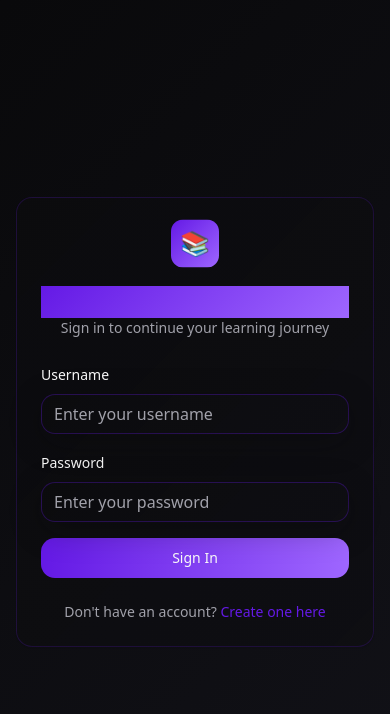
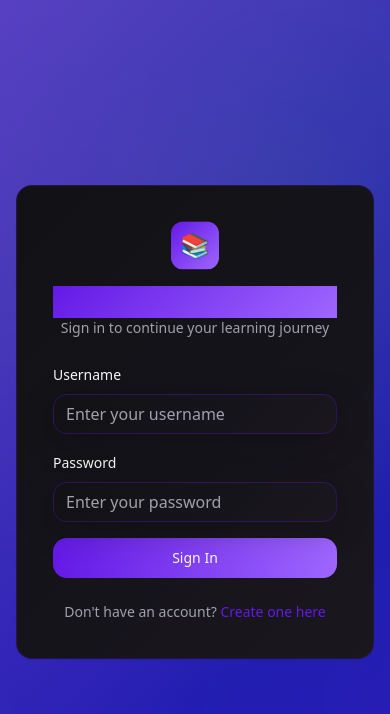
Before and after one commit to SyedDanish6897/scholar-streak, a React (Vite) app: page / in a window 390 px wide. Shown: the top 714 px of the page. Built offline with nearby package versions, Linux system fonts and the light colour scheme; the HTML template or start-up script is replaced by a standard one.

Commit message:
Refine animations and styling

```diff
--- a/src/components/dashboard/BadgeDisplay.tsx
+++ b/src/components/dashboard/BadgeDisplay.tsx
@@ -9,7 +9,7 @@ export const BadgeDisplay = ({ badges }: BadgeDisplayProps) => {
   const totalBadges = badges.length;
 
   return (
-    <div className="glass-card p-6 space-y-4">
+    <div className="glass-card p-4 md:p-6 space-y-4 animate-slide-in-right hover-glow">
       <div className="flex items-center justify-between">
         <div>
           <h3 className="text-lg font-semibold text-white">Achievements</h3>
@@ -20,7 +20,7 @@ export const BadgeDisplay = ({ badges }: BadgeDisplayProps) => {
         <div className="text-2xl animate-glow">🏆</div>
       </div>
 
-      <div className="grid grid-cols-2 gap-3">
+      <div className="grid grid-cols-2 lg:grid-cols-4 gap-2 md:gap-3">
         {badges.map((badge) => (
           <div
             key={badge.id}
--- a/src/components/dashboard/StreakCounter.tsx
+++ b/src/components/dashboard/StreakCounter.tsx
@@ -6,7 +6,7 @@ interface StreakCounterProps {
 
 export const StreakCounter = ({ user }: StreakCounterProps) => {
   return (
-    <div className="glass-card p-6 space-y-4">
+    <div className="glass-card p-4 md:p-6 space-y-4 animate-slide-up hover-glow">
       <div className="flex items-center justify-between">
         <div>
           <h3 className="text-lg font-semibold text-white">Study Streak</h3>
@@ -14,7 +14,7 @@ export const StreakCounter = ({ user }: StreakCounterProps) => {
             {user.streak === 0 ? 'Start your streak today!' : 'Days in a row'}
           </p>
         </div>
-        <div className={`text-3xl ${user.streak > 0 ? 'streak-flame' : ''}`}>
+        <div className={`text-3xl ${user.streak > 0 ? 'animate-pulse-slow animate-wobble' : 'animate-pulse-slow'}`}>
           🔥
         </div>
       </div>
--- a/src/components/dashboard/XPProgress.tsx
+++ b/src/components/dashboard/XPProgress.tsx
@@ -10,7 +10,7 @@ export const XPProgress = ({ user }: XPProgressProps) => {
   const progressPercentage = currentLevelXP;
 
   return (
-    <div className="glass-card p-6 space-y-4">
+    <div className="glass-card p-4 md:p-6 space-y-4 animate-slide-in-left hover-glow">
       <div className="flex items-center justify-between">
         <div>
           <h3 className="text-lg font-semibold text-white">Level {level}</h3>
@@ -18,7 +18,7 @@ export const XPProgress = ({ user }: XPProgressProps) => {
             {currentLevelXP}/100 XP to next level
           </p>
         </div>
-        <div className="text-3xl animate-glow">⭐</div>
+        <div className="text-3xl animate-glow animate-rotate-slow">⭐</div>
       </div>
 
       <div className="space-y-2">
--- a/src/components/tasks/TaskCard.tsx
+++ b/src/components/tasks/TaskCard.tsx
@@ -30,9 +30,9 @@ export const TaskCard = ({ task, onComplete, onDelete }: TaskCardProps) => {
   return (
     <div
       className={`
-        glass-card p-4 space-y-3 transition-all duration-500
+        glass-card p-3 md:p-4 space-y-3 transition-all duration-500 animate-fade-in-up
         ${task.completed ? 'task-complete opacity-60' : 'hover-glow'}
-        ${isCompleting ? 'animate-pulse scale-105' : ''}
+        ${isCompleting ? 'animate-pulse scale-105 animate-wobble' : ''}
       `}
     >
       <div className="flex items-start justify-between">
--- a/src/index.css
+++ b/src/index.css
@@ -50,8 +50,9 @@
     --gradient-primary: linear-gradient(135deg, hsl(262 80% 50%), hsl(262 100% 70%));
     --gradient-success: linear-gradient(135deg, hsl(142 76% 36%), hsl(142 76% 56%));
     --gradient-xp: linear-gradient(135deg, hsl(35 91% 65%), hsl(35 91% 75%));
-    --gradient-background: linear-gradient(135deg, hsl(240 10% 3.9%), hsl(240 15% 8%));
-    --gradient-glass: linear-gradient(135deg, hsl(240 10% 5% / 0.8), hsl(240 15% 8% / 0.6));
+    --gradient-background: linear-gradient(135deg, hsl(240 15% 2%), hsl(262 20% 8%), hsl(240 15% 5%));
+    --gradient-glass: linear-gradient(135deg, hsl(240 10% 8% / 0.9), hsl(262 15% 12% / 0.8));
+    --gradient-animated: linear-gradient(-45deg, hsl(262 80% 50%), hsl(240 70% 40%), hsl(262 60% 60%), hsl(240 80% 30%));
 
     /* Shadows */
     --shadow-primary: 0 10px 30px -10px hsl(262 80% 50% / 0.3);
@@ -111,17 +112,56 @@
   }
 
   body {
-    @apply bg-background text-foreground min-h-screen;
-    background: var(--gradient-background);
+    @apply bg-background text-foreground min-h-screen relative overflow-x-hidden;
+    background: var(--gradient-animated);
+    background-size: 400% 400%;
+    animation: gradientShift 15s ease infinite;
+  }
+
+  body::before {
+    content: '';
+    position: fixed;
+    top: 0;
+    left: 0;
+    right: 0;
+    bottom: 0;
+    background:
+      radial-gradient(circle at 20% 80%, hsl(262 80% 50% / 0.1) 0%, transparent 50%),
+      radial-gradient(circle at 80% 20%, hsl(142 76% 36% / 0.1) 0%, transparent 50%),
+      radial-gradient(circle at 40% 40%, hsl(35 91% 65% / 0.05) 0%, transparent 50%);
+    pointer-events: none;
+    z-index: -1;
   }
 }
 
 @layer components {
   /* Glass Card Effect */
   .glass-card {
-    @apply backdrop-blur-sm border border-white/10;
+    @apply backdrop-blur-md border border-white/20 relative overflow-hidden;
     background: var(--gradient-glass);
     box-shadow: var(--shadow-glass);
+    transition: var(--transition-smooth);
+  }
+
+  .glass-card::before {
+    content: '';
+    position: absolute;
+    top: 0;
+    left: -100%;
+    width: 100%;
+    height: 100%;
+    background: linear-gradient(90deg, transparent, hsl(262 80% 50% / 0.1), transparent);
+    transition: left 0.8s ease;
+  }
+
+  .glass-card:hover::before {
+    left: 100%;
+  }
+
+  .glass-card:hover {
+    transform: translateY(-4px);
+    box-shadow: 0 20px 40px hsl(240 10% 3.9% / 0.4);
+    border-color: hsl(262 80% 50% / 0.3);
   }
 
   /* Gradient Text */
@@ -139,11 +179,30 @@
   /* Hover Glow Effect */
   .hover-glow {
     transition: var(--transition-smooth);
+    position: relative;
   }
 
   .hover-glow:hover {
     box-shadow: var(--shadow-glow);
-    transform: translateY(-2px);
+    transform: translateY(-2px) scale(1.02);
+  }
+
+  .hover-glow::after {
+    content: '';
+    position: absolute;
+    top: 0;
+    left: 0;
+    right: 0;
+    bottom: 0;
+    background: linear-gradient(45deg, hsl(262 80% 50% / 0.1), transparent);
+    opacity: 0;
+    transition: opacity 0.3s ease;
+    pointer-events: none;
+    border-radius: inherit;
+  }
+
+  .hover-glow:hover::after {
+    opacity: 1;
   }
 
   /* Progress Bar */
@@ -179,19 +238,47 @@
 
 @layer utilities {
   .animate-float {
-    animation: float 3s ease-in-out infinite;
+    animation: float 6s ease-in-out infinite;
   }
 
   .animate-glow {
-    animation: glow 2s ease-in-out infinite alternate;
+    animation: glow 3s ease-in-out infinite alternate;
   }
 
   .animate-bounce-in {
-    animation: bounceIn 0.6s cubic-bezier(0.68, -0.55, 0.265, 1.55);
+    animation: bounceIn 0.8s cubic-bezier(0.68, -0.55, 0.265, 1.55);
   }
 
   .animate-slide-up {
-    animation: slideUp 0.4s ease-out;
+    animation: slideUp 0.6s ease-out;
+  }
+
+  .animate-slide-in-left {
+    animation: slideInLeft 0.6s ease-out;
+  }
+
+  .animate-slide-in-right {
+    animation: slideInRight 0.6s ease-out;
+  }
+
+  .animate-pulse-slow {
+    animation: pulseSlow 4s ease-in-out infinite;
+  }
+
+  .animate-rotate-slow {
+    animation: rotateSlow 20s linear infinite;
+  }
+
+  .animate-wobble {
+    animation: wobble 1s ease-in-out;
+  }
+
+  .animate-fade-in-up {
+    animation: fadeInUp 0.8s ease-out;
+  }
+
+  .animate-scale-in {
+    animation: scaleIn 0.5s ease-out;
   }
 }
 
@@ -247,3 +334,90 @@
     transform: scale(0.95) rotateX(180deg);
   }
 }
+
+@keyframes gradientShift {
+  0% { background-position: 0% 50%; }
+  50% { background-position: 100% 50%; }
+  100% { background-position: 0% 50%; }
+}
+
+@keyframes slideInLeft {
+  0% {
+    opacity: 0;
+    transform: translateX(-100px);
+  }
+  100% {
+    opacity: 1;
+    transform: translateX(0);
+  }
+}
+
+@keyframes slideInRight {
+  0% {
+    opacity: 0;
+    transform: translateX(100px);
+  }
+  100% {
+    opacity: 1;
+    transform: translateX(0);
+  }
+}
+
+@keyframes pulseSlow {
+  0%, 100% { opacity: 1; }
+  50% { opacity: 0.7; }
+}
+
+@keyframes rotateSlow {
+  0% { transform: rotate(0deg); }
+  100% { transform: rotate(360deg); }
+}
+
+@keyframes wobble {
+  0% { transform: translateX(0%); }
+  15% { transform: translateX(-25px) rotate(-5deg); }
+  30% { transform: translateX(20px) rotate(3deg); }
+  45% { transform: translateX(-15px) rotate(-3deg); }
+  60% { transform: translateX(10px) rotate(2deg); }
+  75% { transform: translateX(-5px) rotate(-1deg); }
+  100% { transform: translateX(0%); }
+}
+
+@keyframes fadeInUp {
+  0% {
+    opacity: 0;
+    transform: translateY(60px);
+  }
+  100% {
+    opacity: 1;
+    transform: translateY(0);
+  }
+}
+
+@keyframes scaleIn {
+  0% {
+    opacity: 0;
+    transform: scale(0.8);
+  }
+  100% {
+    opacity: 1;
+    transform: scale(1);
+  }
+}
+
+/* Responsive Design Enhancements */
+@media (max-width: 768px) {
+  .glass-card {
+    @apply p-4;
+  }
+
+  .container {
+    @apply px-2;
+  }
+}
+
+@media (max-width: 640px) {
+  .glass-card {
+    @apply p-3;
+  }
+}
```
Also changed, not shown: src/components/dashboard/Dashboard.tsx (+6 -6 lines), src/components/layout/Header.tsx (+4 -4 lines).
